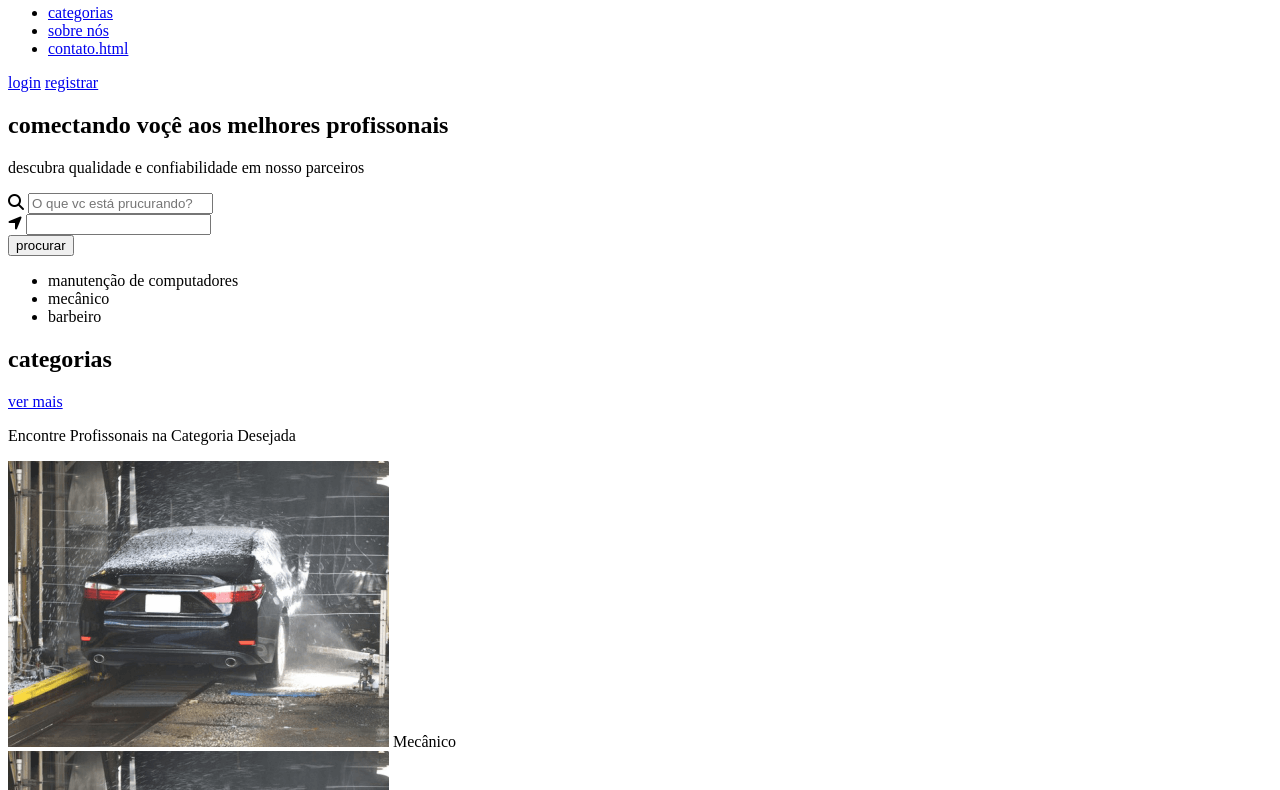
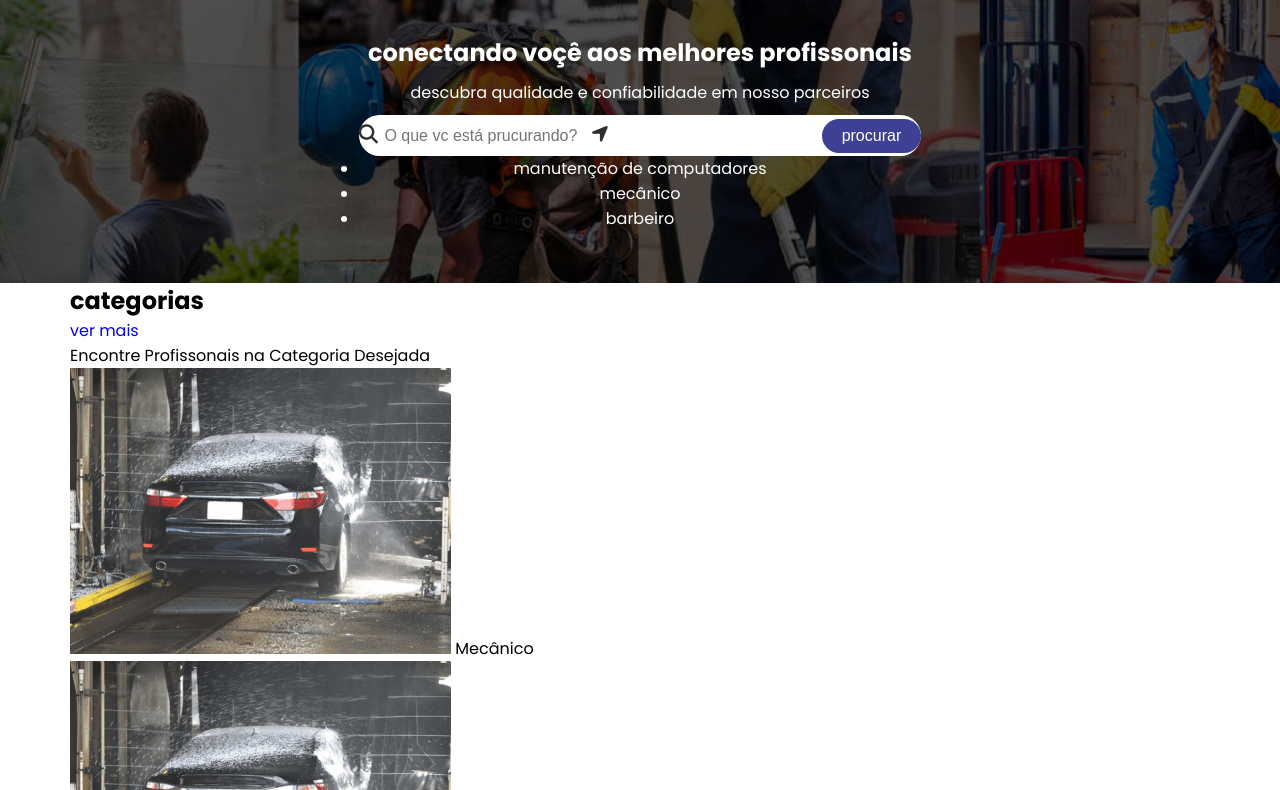
Before and after one commit to lucass-gb/bookmenow, a plain HTML site: page index.html in a window 1280 px wide. Shown: the part 84-874 px from the top of the page. Drawn offline with Linux system fonts and the light colour scheme.

Commit message:
personalização do banner e do cabeçalho

```diff
--- a/css/main.css
+++ b/css/main.css
@@ -1,8 +1,111 @@
+/* definições de variaveis */
 :root{
     --primaria:#3e4095;
     --secundaria:#00afee;
     --laranja:#f58634;
-    --texto:#4b4b4b;
+    --texto:#2f2f2f;
     --label-categoria:#d9c505;
 
 }
+*{
+    margin: 0;
+    padding: 0;
+    box-sizing:border-box;
+    text-decoration:none;
+}
+/* alterando as fontes de todos os textos do body */
+body{
+    font-family: 'Poppins', sans-serif;
+}
+
+#cabecalho{
+    display:flex;
+    justify-content: space-between;
+    align-items: center;
+    padding-top: 10px;
+    padding-bottom: 10px;
+}
+
+.container{
+    max-width: 1140px;
+    /* este comando centraliza os blocos do container,porque não sei a distância de cada lado para centralizar */
+    margin:0 auto;
+}
+
+#menu ul{
+    display:flex;
+    /* list-style:none tira as bolinhas da minha lista; */
+    list-style:none;
+}
+
+#menu ul li{
+    margin-left: 20px;
+    margin-top: 20px;
+
+}
+
+#menu li a{
+    color: var(--texto);
+    font-weight: 500;
+}
+
+.btn-secundaria{
+    /* comando para deixar retangular (deixar bonito o texto) */
+    background-color: var(--secundaria);
+    padding: 5px 15px 5px 15px;
+    /* primero valor define o topo e o inferior,segundo valor a esquerda e a direta "padding"  */
+    /* deixando a borda do botão arrendondada "border-radius" */
+    border-radius: 5px;
+    color:#ffffff;
+}
+
+#banner{
+    background-image: url(../Img/banner.png);
+    background-repeat: no-repeat;
+    /* este comando fara que o banner no fica repetindo quando voçê da zoom na imagem */
+    background-size: cover;
+    height:300px;
+    color:#ffffff;
+    text-align: center;
+    display:flex;
+    align-items: center;
+}
+
+#banner p{
+    /* o "p" está mudando o espassamento interno do paragrafo */
+    margin:10px
+}
+
+#formPesquisa{
+    background-color: #ffffff;
+    color:var(--texto);
+    font-size: 1.5em;
+    border-radius: 30px;
+}
+
+#formPesquisa form {
+    display:flex;
+    align-items: center;
+
+}
+
+#formPesquisa form input{
+    height:40px;
+    font-size: 1rem;
+    border:none;
+}
+
+#formPesquisa form i {
+    height:10px;
+    font-size: 1.2rem;
+
+}
+
+#formPesquisa form button{
+    background-color:var(--primaria);
+    border-radius: 30px;
+    padding: 8px 20px 8px 20px;
+    color:#ffffff;
+    font-size: 1rem;
+    border: none;
+}
--- a/index.html
+++ b/index.html
@@ -9,39 +9,48 @@
     <meta name="description" content="conectando aos melhores profissionais do mercado.">
     <meta name="keywords" content="profissionais,prestadores de serviços,autônomos">
 
-    <link rel="stylesheet" heref="css/main.css">
     <link rel="stylesheet" href="https://cdnjs.cloudflare.com/ajax/libs/font-awesome/6.4.2/css/all.min.css"
         integrity="sha512-z3gLpd7yknf1YoNbCzqRKc4qyor8gaKU1qmn+CShxbuBusANI9QpRohGBreCFkKxLhei6S9CQXFEbbKuqLg0DA=="
         crossorigin="anonymous" referrerpolicy="no-referrer" />
+
+    <link rel="preconnect" href="https://fonts.googleapis.com">
+    <link rel="preconnect" href="https://fonts.gstatic.com" crossorigin>
+    <link
+        href="https://fonts.googleapis.com/css2?family=Montserrat:wght@400;700&family=Poppins:wght@400;500;700&display=swap"
+        rel="stylesheet">
+
+    <link rel="stylesheet" href="css/main.css">
 
 </head>
 
 <body>
     <header id="cabecalho" class="container">
         <div id="logotipo">
-            <img src="img/logo.png" alt="BookMeNow">
+            <img src="img/logo.png" alt="BookMeNow" height="40">
         </div>
 
         <nav id="menu">
             <ul>
                 <li><a href="javascript:;">categorias</a></li>
                 <li><a href="sobre-nos.html">sobre nós</a></li>
-                <li><a href="contato.html">contato.html</a></li>
+                <li><a href="contato.html">contato</a></li>
             </ul>
         </nav>
 
         <div id="botaotopo">
-            <a href="login.html">login</a>
-            <a href="registrar.html">registrar</a>
+            <a href="login.html" class="btn-secundaria">Login</a>
+            <a href="registrar.html" class="btn-secundaria">Registrar</a>
         </div>
     </header>
 
     <div id="banner">
         <div class="container">
             <!-- objetivo do container é centralizar e determinar a largura do item -->
-            <h2>comectando voçê aos melhores profissonais</h2>
+            <h2>conectando voçê aos melhores profissonais</h2>
             <p>descubra qualidade e confiabilidade em nosso parceiros</p>
-            <div id="formPesquisa"></div>
+            <div id="formPesquisa">
+
+
             <form action="#" method="get">
                 <div class="form-icon">
                     <i class="fa-solid fa-magnifying-glass"></i>
@@ -51,16 +60,20 @@
                     <i class="fa-solid fa-location-arrow"></i>
                     <input type="text" name="location">
                 </div>
-                <button type="submit">procurar</button>
+                <button type="submit">procurar
 
-            </form>
-        </div>
-        <div class="lista-serviços-banner"></div>
-        <ul>
+                </button>
+
+            </form> </div>  <ul>
                     <li>manutenção de computadores</li>
                     <li>mecânico</li>
                     <li>barbeiro</li>
                 </ul>
+        </div>
+        <div class="lista-serviços-banner">
+
+        </div>
+
     </div>
 
     <main class="container">
@@ -399,10 +412,12 @@
                 <h2>Contatos</h2>
                 <ul>
                     <li><i class="fa-solid fa-hotel"></i>Paraiba, 125</li>
-                    <li><a href="https://wa.me/55149999-9999?text=Olá tudo bem"><i class="fa-brands fa-whatsapp"></i>(14)9999-9999</a></li>
+                    <li><a href="https://wa.me/55149999-9999?text=Olá tudo bem"><i
+                                class="fa-brands fa-whatsapp"></i>(14)9999-9999</a></li>
                     <li><a href="tel:1434444698"><i class="fa-solid fa-phone"></i></i></i>(14) 3433-3698</a></li>
                     <!-- número de telefone fixo -->
-                    <li><a href="mailto:contato@bookmenow.com.br"><i class="fa-solid fa-envelope"></i>contato@bookmenow.com.br</a></li>
+                    <li><a href="mailto:contato@bookmenow.com.br"><i
+                                class="fa-solid fa-envelope"></i>contato@bookmenow.com.br</a></li>
                     <!-- comando mailto:redireciona para o cell/pc -->
                 </ul>
             </div>
```
Lines whose indentation alone changed are shown as unchanged.
